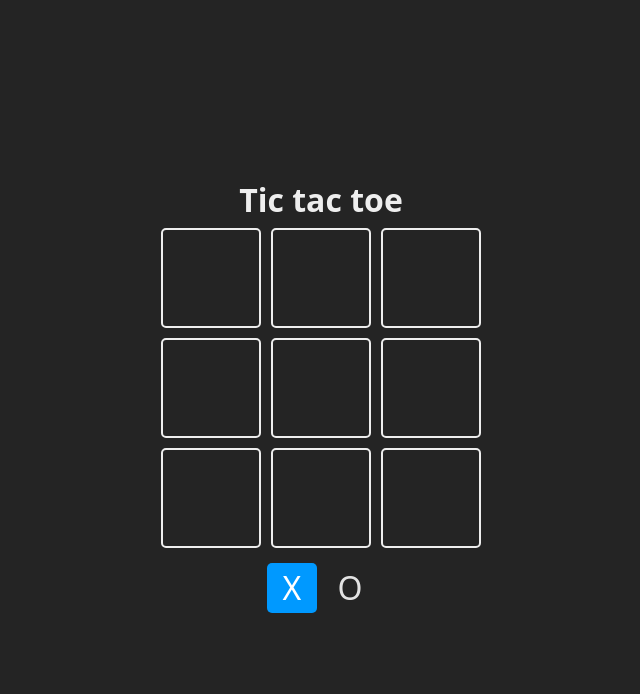
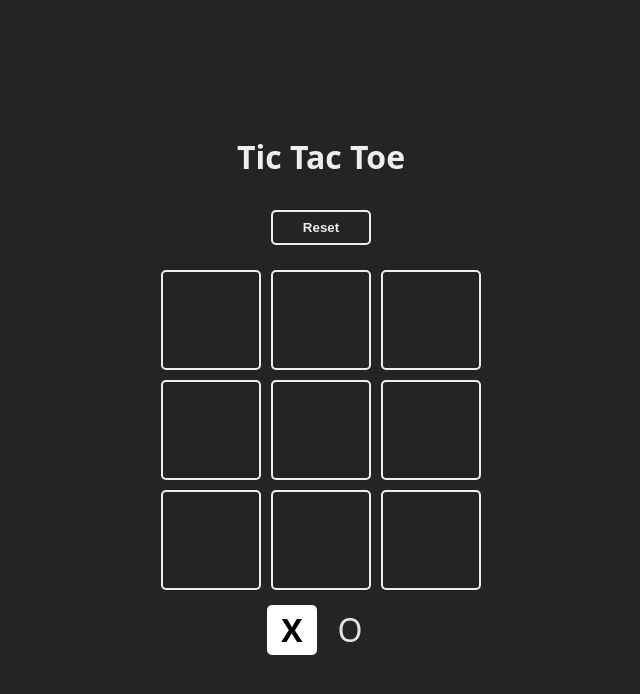
Before and after one commit to RE15EL/react-tictactoe-app, a React (Vite) app in the folder tictactoe/: page / in a window 1280 px wide. Shown: the top 694 px of the page, without its empty margins (319-959 px from the left). Built offline with nearby package versions, Linux system fonts and the light colour scheme.

Commit message:
there has been a tie

```diff
--- a/tictactoe/src/components/Tictactoe.jsx
+++ b/tictactoe/src/components/Tictactoe.jsx
@@ -82,12 +82,15 @@ export const Tictactoe = ()=>{
         const newWinner = checkWinner(newBoard);
         if( newWinner){
             setWinner(newWinner)
+        }else if( newBoard.every(x => x !== null) ){
+            setWinner(false);
         }
     }
 
     return (
         <div className="board">
-            <h1>Tic tac toe</h1>
+            <h1>Tic Tac Toe</h1>
+            <button onClick={resetGame}>Reset</button>
             <section className="game">
                 {
                     board.map((_, index) =>
--- a/tictactoe/src/index.css
+++ b/tictactoe/src/index.css
@@ -85,10 +85,15 @@ body {
   pointer-events: none;
   border-color: transparent;
 }
+.win .square {
+  transition: all .3s ease-in-out;
+  box-shadow: 0 0 5px #fff , 0 0 10px #fffffff0, 0 0 15px #ffffffc2;
+}
 
 .square.selected {
-  color: #fff;
-  background: #09f;
+  color: #000;
+  background: #fff;
+  font-weight: bold !important;
 }
 
 .winner {
```
